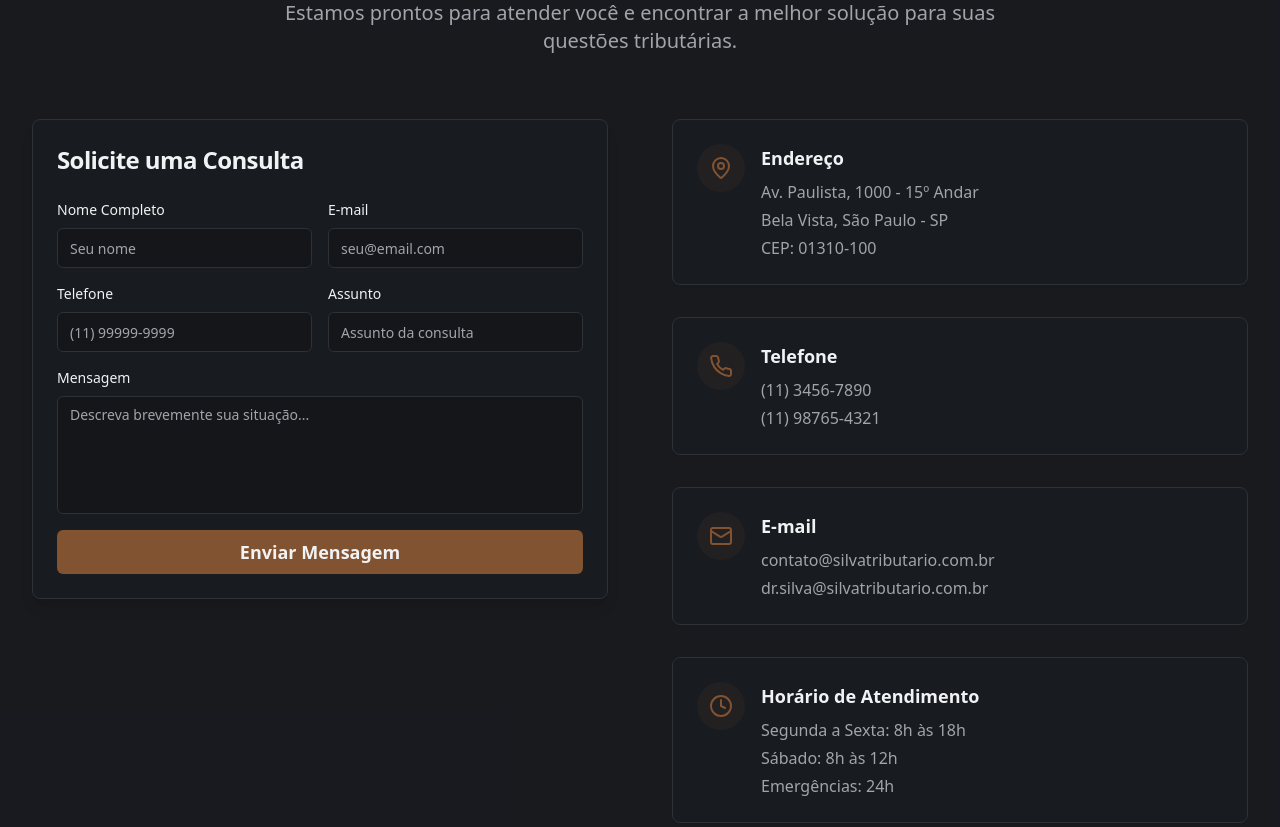
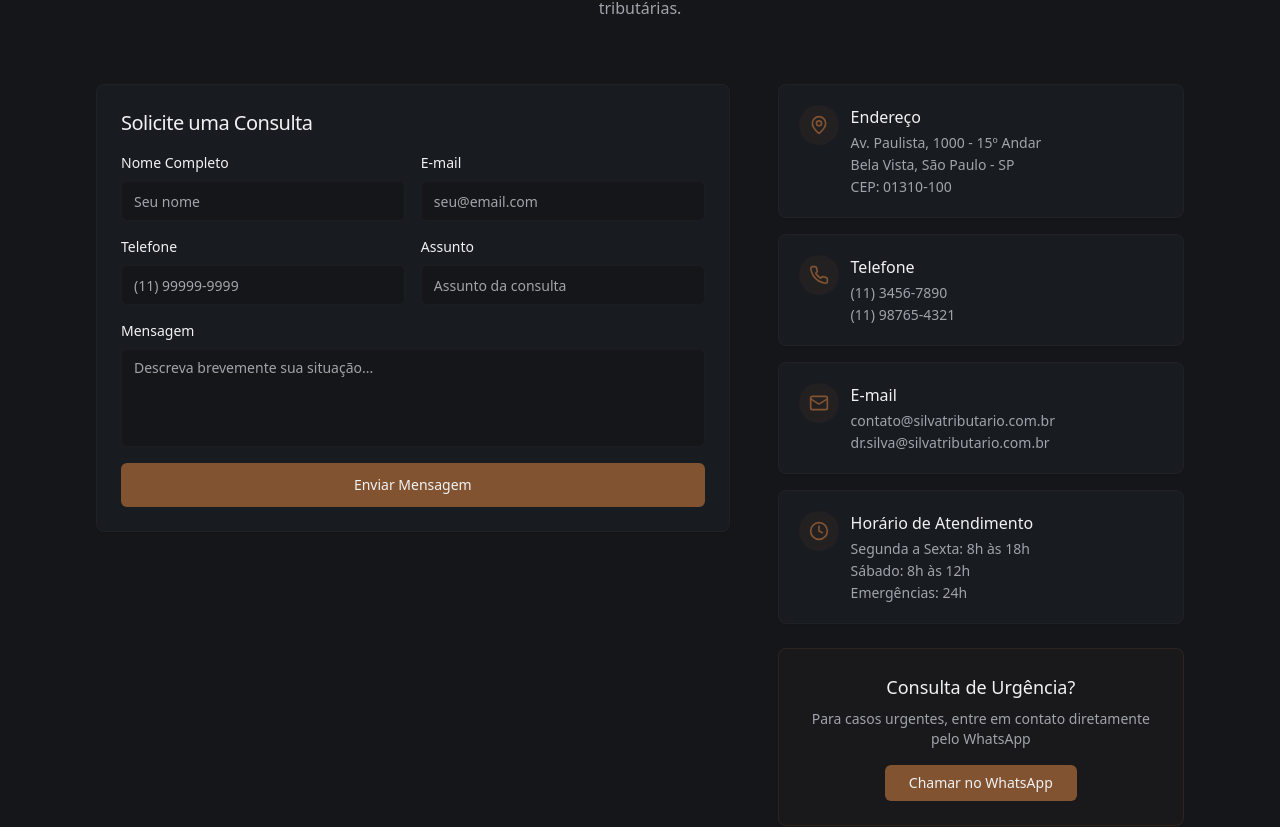
Before and after one commit to EderSilvaa/tax-hub-tribu, a React (Vite) app: page / in a window 1280 px wide. Shown: the part 2848-3675 px from the top of the page. Built offline with nearby package versions, Linux system fonts and the light colour scheme.

Commit message:
Refatorar divs para UX/UI
Ajusta a organização das divs no componente de contato para melhorar a experiência do usuário e a interface do usuário.

```diff
--- a/src/components/Contact.tsx
+++ b/src/components/Contact.tsx
@@ -29,90 +29,92 @@ const Contact = () => {
   ];
 
   return (
-    <section className="py-24 bg-secondary/30">
-      <div className="max-w-7xl mx-auto px-6 lg:px-8">
-        <div className="text-center mb-16">
-          <h2 className="text-4xl lg:text-5xl font-bold text-foreground mb-4">
+    <section className="py-12 sm:py-16 lg:py-20 bg-background">
+      <div className="max-w-6xl mx-auto px-4 sm:px-6 lg:px-8">
+        {/* Header */}
+        <div className="text-center mb-12 sm:mb-16">
+          <h2 className="text-2xl sm:text-3xl lg:text-4xl font-light text-foreground mb-4">
             Entre em Contato
           </h2>
-          <div className="h-1 w-20 bg-accent mx-auto mb-6"></div>
-          <p className="text-xl text-muted-foreground max-w-3xl mx-auto">
+          <div className="w-12 h-px bg-accent mx-auto mb-6"></div>
+          <p className="text-sm sm:text-base text-muted-foreground max-w-2xl mx-auto font-light leading-relaxed">
             Estamos prontos para atender você e encontrar a melhor solução para suas questões tributárias.
           </p>
         </div>
 
-        <div className="lg:grid lg:grid-cols-2 lg:gap-16">
-          {/* Contact Form */}
-          <div>
-            <Card className="bg-card border-border shadow-lg">
-              <CardHeader>
-                <CardTitle className="text-2xl font-semibold text-foreground">
+        {/* Main Content Grid */}
+        <div className="grid grid-cols-1 lg:grid-cols-5 gap-8 lg:gap-12">
+          {/* Contact Form - Takes more space */}
+          <div className="lg:col-span-3 order-2 lg:order-1">
+            <Card className="bg-card border-border/30 shadow-sm">
+              <CardHeader className="pb-4">
+                <CardTitle className="text-lg sm:text-xl font-medium text-foreground">
                   Solicite uma Consulta
                 </CardTitle>
               </CardHeader>
               <CardContent className="space-y-6">
                 <form className="space-y-4">
-                  <div className="grid grid-cols-1 md:grid-cols-2 gap-4">
-                    <div>
-                      <label className="block text-sm font-medium text-foreground mb-2">
+                  <div className="grid grid-cols-1 sm:grid-cols-2 gap-4">
+                    <div className="space-y-2">
+                      <label className="block text-xs sm:text-sm font-medium text-foreground">
                         Nome Completo
                       </label>
                       <Input
                         type="text"
                         placeholder="Seu nome"
-                        className="bg-background border-border focus:border-accent focus:ring-accent"
+                        className="bg-background border-border/30 focus:border-accent/50 focus:ring-accent/20 text-sm"
                       />
                     </div>
-                    <div>
-                      <label className="block text-sm font-medium text-foreground mb-2">
+                    <div className="space-y-2">
+                      <label className="block text-xs sm:text-sm font-medium text-foreground">
                         E-mail
                       </label>
                       <Input
                         type="email"
                         placeholder="seu@email.com"
-                        className="bg-background border-border focus:border-accent focus:ring-accent"
+                        className="bg-background border-border/30 focus:border-accent/50 focus:ring-accent/20 text-sm"
                       />
                     </div>
                   </div>
 
-                  <div className="grid grid-cols-1 md:grid-cols-2 gap-4">
-                    <div>
-                      <label className="block text-sm font-medium text-foreground mb-2">
+                  <div className="grid grid-cols-1 sm:grid-cols-2 gap-4">
+                    <div className="space-y-2">
+                      <label className="block text-xs sm:text-sm font-medium text-foreground">
                         Telefone
                       </label>
                       <Input
                         type="tel"
                         placeholder="(11) 99999-9999"
-                        className="bg-background border-border focus:border-accent focus:ring-accent"
+                        className="bg-background border-border/30 focus:border-accent/50 focus:ring-accent/20 text-sm"
                       />
                     </div>
-                    <div>
-                      <label className="block text-sm font-medium text-foreground mb-2">
+                    <div className="space-y-2">
+                      <label className="block text-xs sm:text-sm font-medium text-foreground">
                         Assunto
                       </label>
                       <Input
                         type="text"
                         placeholder="Assunto da consulta"
-                        className="bg-background border-border focus:border-accent focus:ring-accent"
+                        className="bg-background border-border/30 focus:border-accent/50 focus:ring-accent/20 text-sm"
                       />
                     </div>
                   </div>
 
-                  <div>
-                    <label className="block text-sm font-medium text-foreground mb-2">
+                  <div className="space-y-2">
+                    <label className="block text-xs sm:text-sm font-medium text-foreground">
                       Mensagem
                     </label>
                     <Textarea
                       placeholder="Descreva brevemente sua situação..."
-                      rows={5}
-                      className="bg-background border-border focus:border-accent focus:ring-accent resize-none"
+                      rows={4}
+                      className="bg-background border-border/30 focus:border-accent/50 focus:ring-accent/20 resize-none text-sm"
                     />
                   </div>
 
                   <Button
                     type="submit"
                     size="lg"
-                    className="w-full bg-accent text-accent-foreground hover:bg-accent/90 py-3 text-lg font-semibold"
+                    className="w-full bg-accent text-accent-foreground hover:bg-accent/90 py-3 text-sm font-medium transition-colors"
                   >
                     Enviar Mensagem
                   </Button>
@@ -121,26 +123,28 @@ const Contact = () => {
             </Card>
           </div>
 
-          {/* Contact Information */}
-          <div className="mt-12 lg:mt-0 space-y-8">
+          {/* Contact Information Sidebar */}
+          <div className="lg:col-span-2 order-1 lg:order-2 space-y-6">
+            {/* Contact Info Cards */}
+            <div className="space-y-4">
               {contactInfo.map((info, index) => {
                 const IconComponent = info.icon;
                 return (
-                <Card key={index} className="bg-card border-border hover:bg-card-hover transition-colors duration-300">
-                  <CardContent className="p-6">
-                    <div className="flex items-start space-x-4">
+                  <Card key={index} className="bg-card border-border/30 hover:border-accent/20 transition-colors duration-300">
+                    <CardContent className="p-4 sm:p-5">
+                      <div className="flex items-start space-x-3">
                         <div className="flex-shrink-0">
-                        <div className="w-12 h-12 bg-accent/10 rounded-full flex items-center justify-center">
-                          <IconComponent className="w-6 h-6 text-accent" />
+                          <div className="w-10 h-10 bg-accent/10 rounded-full flex items-center justify-center">
+                            <IconComponent className="w-5 h-5 text-accent" />
                           </div>
                         </div>
-                      <div>
-                        <h3 className="text-lg font-semibold text-foreground mb-2">
+                        <div className="min-w-0 flex-1">
+                          <h3 className="text-sm sm:text-base font-medium text-foreground mb-1">
                             {info.title}
                           </h3>
-                        <div className="space-y-1">
+                          <div className="space-y-0.5">
                             {info.details.map((detail, detailIndex) => (
-                            <p key={detailIndex} className="text-muted-foreground">
+                              <p key={detailIndex} className="text-xs sm:text-sm text-muted-foreground font-light">
                                 {detail}
                               </p>
                             ))}
@@ -151,19 +155,20 @@ const Contact = () => {
                   </Card>
                 );
               })}
+            </div>
 
-            {/* CTA Card */}
+            {/* Emergency CTA */}
             <Card className="bg-accent/5 border-accent/20">
-              <CardContent className="p-6 text-center">
-                <h3 className="text-xl font-semibold text-foreground mb-3">
+              <CardContent className="p-4 sm:p-6 text-center">
+                <h3 className="text-base sm:text-lg font-medium text-foreground mb-2">
                   Consulta de Urgência?
                 </h3>
-                <p className="text-muted-foreground mb-4">
+                <p className="text-xs sm:text-sm text-muted-foreground mb-4 font-light">
                   Para casos urgentes, entre em contato diretamente pelo WhatsApp
                 </p>
                 <Button
-                  size="lg"
-                  className="bg-accent text-accent-foreground hover:bg-accent/90"
+                  size="sm"
+                  className="bg-accent text-accent-foreground hover:bg-accent/90 px-6 py-2 text-sm font-medium"
                 >
                   Chamar no WhatsApp
                 </Button>
```
Lines whose indentation alone changed are shown as unchanged.
